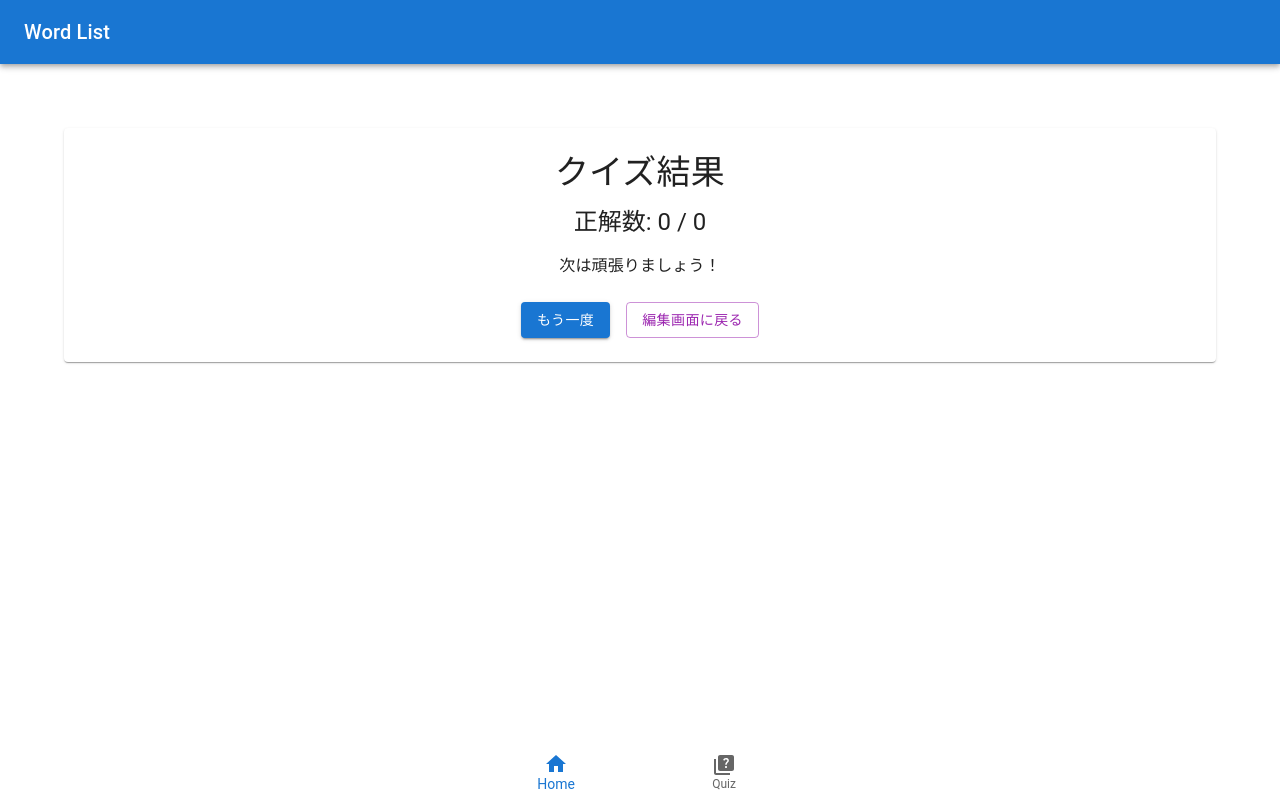
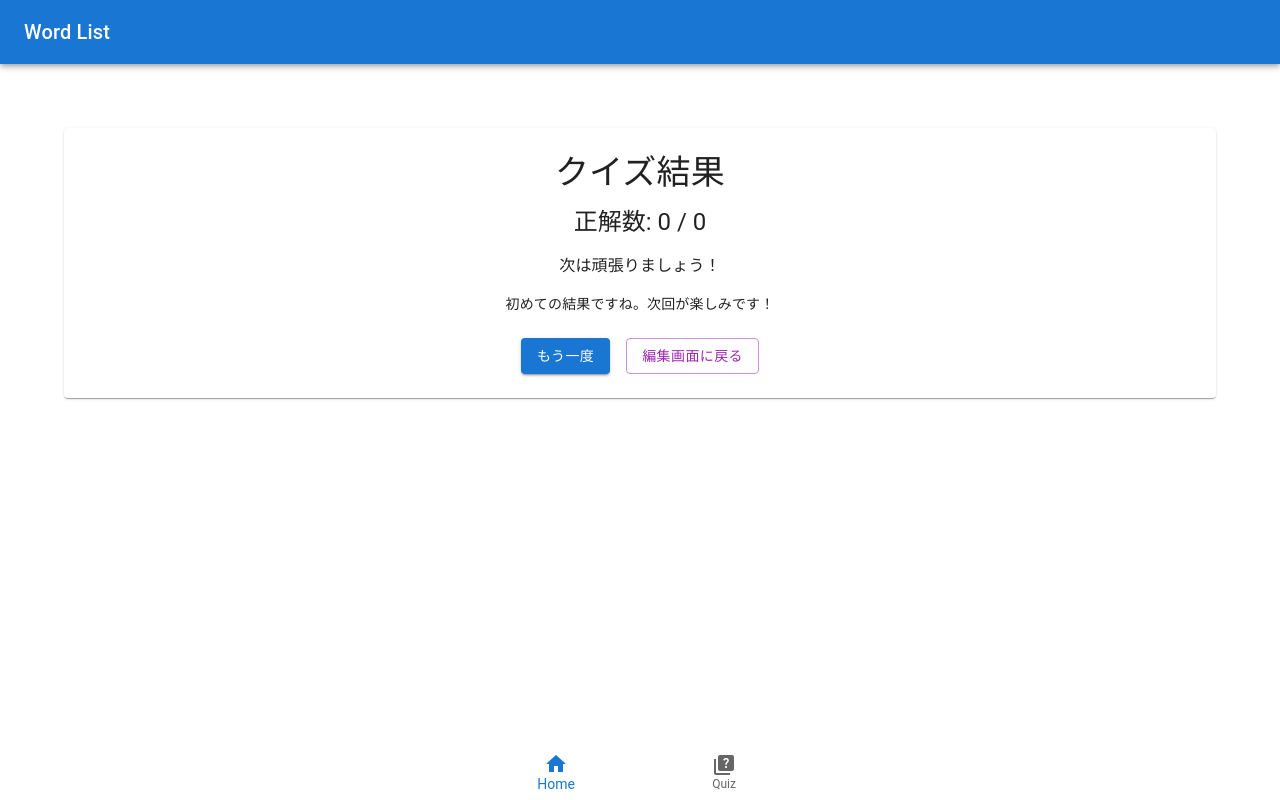
Before and after one commit to harutiro/my-wordlist-app, a React (Vite) app: page /result in a window 1280 px wide. Built offline with nearby package versions, Linux system fonts and the light colour scheme.

Commit message:
最後の成長をしたかを表示するプログラムを作成

```diff
--- a/src/pages/Result.tsx
+++ b/src/pages/Result.tsx
@@ -1,13 +1,39 @@
 import { useLocation, useNavigate } from 'react-router-dom';
-import { useState } from 'react';
+import { useState, useEffect } from 'react';
 import { Container, Card, Typography, Box, Button } from '@mui/material';
 import Layout from '../components/Layout';
 
 const ResultPage = () => {
   const [value, setValue] = useState(0);
+  const [, setPastRecord] = useState<{ correctAnswers: number; totalQuestions: number } | null>(null);
+  const [growthMessage, setGrowthMessage] = useState<string>('');
   const location = useLocation();
   const navigate = useNavigate();
   const { correctAnswers, totalQuestions } = location.state || { correctAnswers: 0, totalQuestions: 0 };
+
+  useEffect(() => {
+    // 過去の結果をlocalStorageから取得
+    const savedRecord = JSON.parse(localStorage.getItem('quizResult') || 'null');
+    if (savedRecord) {
+      setPastRecord(savedRecord);
+
+      // 成長の確認
+      const pastCorrectAnswers = savedRecord.correctAnswers;
+
+      if (correctAnswers > pastCorrectAnswers) {
+        setGrowthMessage('成長しています！素晴らしいですね。');
+      } else if (correctAnswers === pastCorrectAnswers) {
+        setGrowthMessage('同じ結果でした。次回はさらに頑張りましょう！');
+      } else {
+        setGrowthMessage('少し挑戦が必要かもしれません。次回はもっと頑張りましょう！');
+      }
+    } else {
+      setGrowthMessage('初めての結果ですね。次回が楽しみです！');
+    }
+
+    // 今回の結果をlocalStorageに保存
+    localStorage.setItem('quizResult', JSON.stringify({ correctAnswers, totalQuestions }));
+  }, [correctAnswers, totalQuestions]);
 
   // 編集画面に戻る処理
   const handleEditClick = () => {
@@ -33,6 +59,14 @@ const ResultPage = () => {
             <Typography variant="body1" sx={{ marginTop: 2 }}>
               {correctAnswers / totalQuestions >= 0.5 ? 'おめでとうございます!' : '次は頑張りましょう！'}
             </Typography>
+
+            {/* 成長メッセージの表示 */}
+            {growthMessage && (
+              <Typography variant="body2" sx={{ marginTop: 2 }}>
+                {growthMessage}
+              </Typography>
+            )}
+
             <Box sx={{ marginTop: 3, display: 'flex', justifyContent: 'center', gap: 2 }}>
               <Button
                 variant="contained"
```
